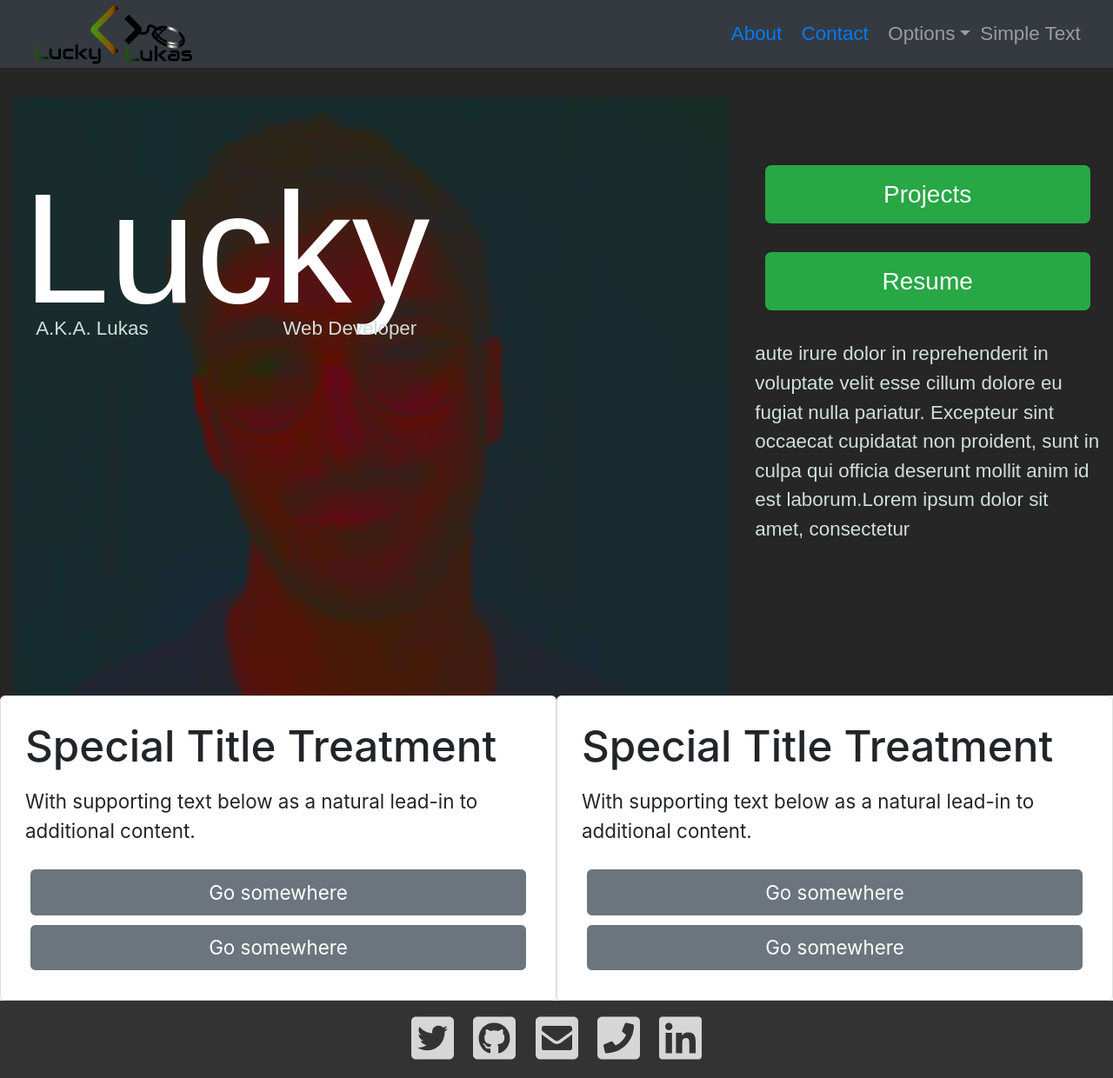
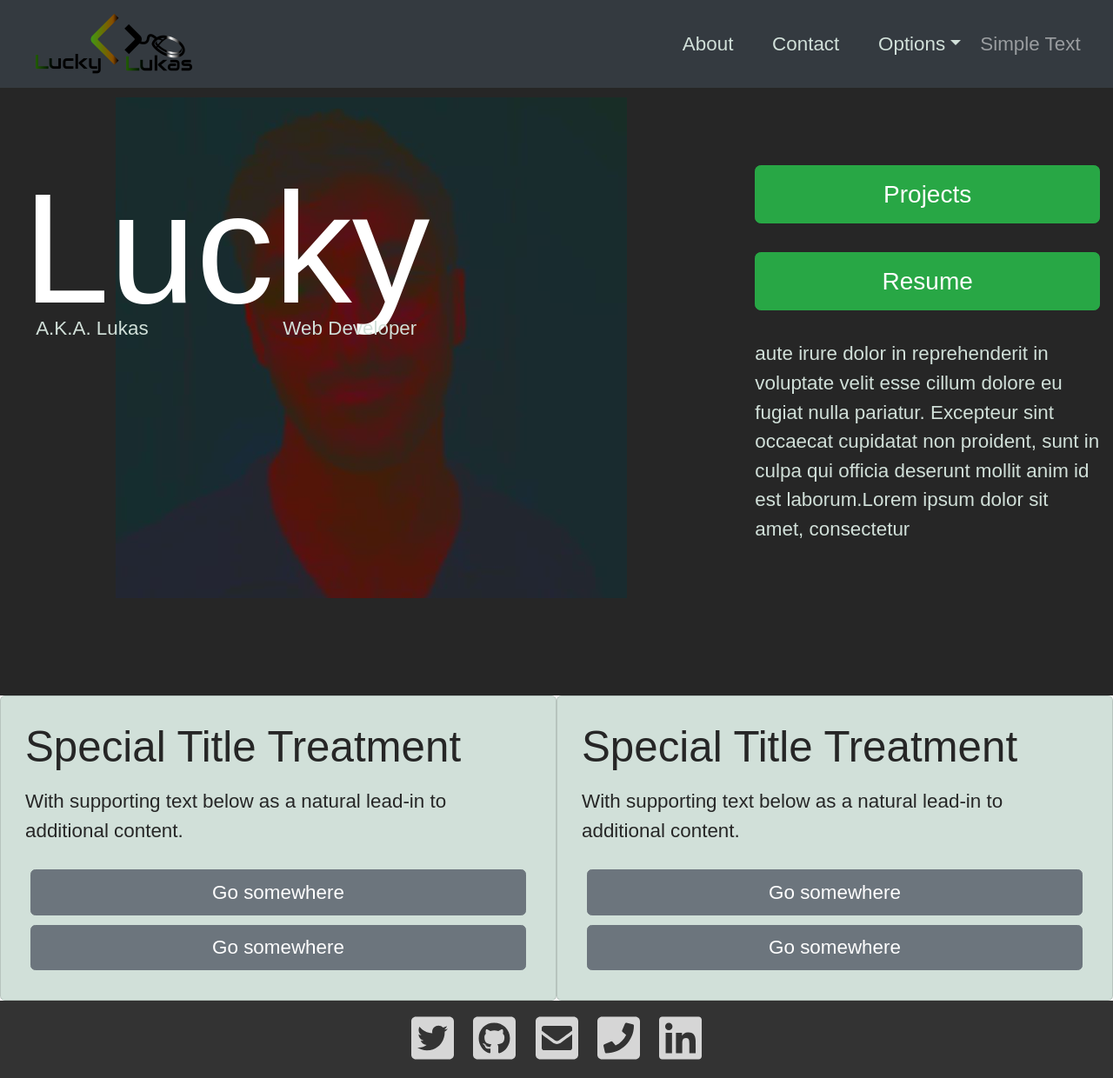
Before and after one commit to TheLukasHenry/luckyportfolioreact, a React (Create React App) app: page / in a window 1280 px wide. Shown: the whole page at 87% size. Built offline with nearby package versions, Linux system fonts and the light colour scheme; a web font is replaced by a local one.

Commit message:
Navbar opening and closing, links unified

```diff
--- a/src/components/AboutButtons.js
+++ b/src/components/AboutButtons.js
@@ -5,13 +5,12 @@ import { Col, Button } from 'reactstrap'
 export default function LandingButtons() {
     return (
         <Col md="4" className="
-        mt-n5
         mt-md-5
 
          landing-buttons"
          >
          {/* col working classes:  offset-md-8, position-absolute, */}
-            <div className="buttons mx-auto m-md-2 mt-n5">
+            <div className="buttons mx-auto my-md-2">
                 <Button block color="success" className="btn my-0" size="lg">Projects</Button>
                 <Button block color="success" className="btn my-4" size="lg">Resume</Button>
             </div>
--- a/src/components/ContactButtons.js
+++ b/src/components/ContactButtons.js
@@ -5,13 +5,12 @@ import { Col, Button } from 'reactstrap'
 export default function LandingButtons() {
     return (
         <Col md="4" className="
-        mt-n5
         mt-md-5
 
          landing-buttons"
          >
          {/* col working classes:  offset-md-8, position-absolute, */}
-            <div className="buttons mx-auto m-md-2 mt-n5">
+            <div className="buttons mx-auto my-md-2">
                 <Button block color="success" className="btn my-0" size="lg">Projects</Button>
                 <Button block color="success" className="btn my-4" size="lg">Resume</Button>
             </div>
--- a/src/components/Header.js
+++ b/src/components/Header.js
@@ -1,4 +1,4 @@
-import React, { Component } from 'react'
+import React, { useState } from 'react'
 import { Nav, Navbar, NavbarToggler, Collapse, NavItem, NavbarBrand, NavLink, UncontrolledDropdown, DropdownToggle, DropdownMenu, DropdownItem, NavbarText } from 'reactstrap'
 import { Link } from 'react-router-dom'
 
@@ -7,44 +7,52 @@ import Logo from '../pictures/Logo3.png'
 
 
 export default function Header() {
+
+  const [isOpen, setIsOpen] = useState(false)
+
+  function navbarToggler() {
+    setIsOpen(!isOpen)
+  }
+
     return (
 
-        // <div className="header">
+
   <Navbar
     className="header"
     color="dark"
     dark
     expand="md"
     fixed="top"
-    // light
   >
     <NavbarBrand className="p-0 my-n2">
       <Link to="/"><img src={Logo}/></Link>
 
     </NavbarBrand>
-    <NavbarToggler onClick={function noRefCheck(){}} />
-    <Collapse navbar>
+    <NavbarToggler onClick={navbarToggler}/>
+    <Collapse isOpen={isOpen} navbar>
       <Nav
         className="ml-auto"
         navbar
       >
         <NavItem>
           <NavLink>
-            <Link to="/about">About</Link>
+            <Link className="nav-link" to="/about">About</Link>
 
           </NavLink>
         </NavItem>
         <NavItem>
         <NavLink>
-            <Link to="/contact">Contact</Link>
+            <Link className="nav-link" to="/contact">Contact</Link>
 
           </NavLink>
         </NavItem>
         <UncontrolledDropdown
           inNavbar
           nav
+          className="nav-link"
         >
           <DropdownToggle
+
             caret
             nav
           >
@@ -69,7 +77,8 @@ export default function Header() {
       </NavbarText>
     </Collapse>
   </Navbar>
-// </div>
+
+
 
 
     )
--- a/src/components/LandingButtons.js
+++ b/src/components/LandingButtons.js
@@ -5,13 +5,12 @@ import { Col, Button } from 'reactstrap'
 export default function LandingButtons() {
     return (
         <Col md="4" className="
-        mt-n5
         mt-md-5
 
          landing-buttons"
          >
          {/* col working classes:  offset-md-8, position-absolute, */}
-            <div className="buttons mx-auto m-md-2 mt-n5">
+            <div className="buttons mx-auto my-md-2">
                 <Button block color="success" className="btn my-0" size="lg">Projects</Button>
                 <Button block color="success" className="btn my-4" size="lg">Resume</Button>
             </div>
--- a/src/components/ProjectsCard.js
+++ b/src/components/ProjectsCard.js
@@ -4,7 +4,9 @@ import { Card, CardBody, CardTitle, CardSubtitle, CardText, Button } from 'react
 
 export default function ProjectsCard() {
     return (
-      <Card body className="projects-card">
+      <Card body outline
+      className="project-card"
+       >
       <CardTitle tag="h3">
         Special Title Treatment
       </CardTitle>
--- a/src/scss/App.scss
+++ b/src/scss/App.scss
@@ -8,11 +8,16 @@
 @import "./landing.scss";
 @import "./footer.scss";
 
+
 .main-container {
     background: $primary;
     // box-sizing: content-box;
 }
 
+
+* {
+    font-family: $ff-1;
+}
 // * {
 //     box-sizing: border-box;
 // }
--- a/src/scss/header.scss
+++ b/src/scss/header.scss
@@ -6,8 +6,20 @@
     z-index: 1;
     // background-color: $primary;
 
-    * {
-        font-family: $ff-1;
+    // * {
+    //     font-family: $ff-1;
+    //     color: $white;
+    // }
+
+    .nav-link{
+        // font-family: $ff-1;
+        color: $white !important;
+
+        :hover {
+            // opacity: 0.8;
+            color: white !important;
+            transition-duration: 300ms;
+        }
     }
 
     // h1 {
--- a/src/scss/landing.scss
+++ b/src/scss/landing.scss
@@ -17,7 +17,9 @@
       // aspect-ratio: 2/3;
       background-size:contain;
       background-position:center;
-      min-height: 40rem;
+      // min-height: 40rem;
+      // height: clamp(400px, 90%, 800px);
+
       background-color: $primary;
       background-blend-mode: color;
       background-position: top;
@@ -34,8 +36,16 @@
   }
 
   .buttons {
-    max-width: 80vw;
+    // max-width: 80vw;
+    width: clamp(200px, 100%, 90vw);
     text-align: center;
+  }
+
+  .project-card {
+    background-color: $white;
+    color: $primary;
+    // background-color: white;
+
   }
 
 // .landing-buttons {
```
